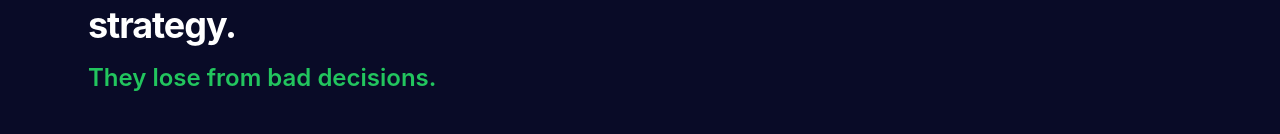
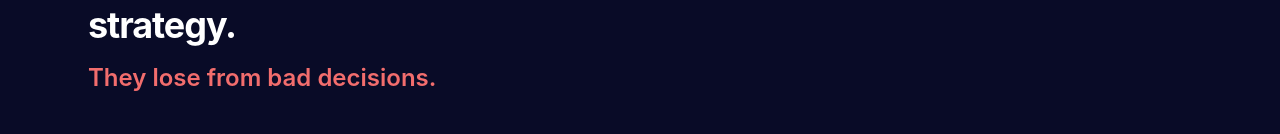
Before and after one commit to verify-trading/verify-trading, a Next.js app: page / in a window 1280 px wide. Shown: the part 766-900 px from the top of the page. Built offline with nearby package versions, Linux system fonts and the light colour scheme; no server answers.

Commit message:
Update text color in HowItWorksSection for improved visual consistency

```diff
--- a/src/components/landing/landing-page.tsx
+++ b/src/components/landing/landing-page.tsx
@@ -284,7 +284,7 @@ function HowItWorksSection() {
           <h2 className="mt-3 text-3xl font-bold tracking-[-0.03em] text-white sm:text-4xl">
             {"Most traders don't lose from bad strategy."}
           </h2>
-          <p className="mt-4 text-xl font-semibold leading-snug text-[var(--vt-green)] sm:text-2xl">
+          <p className="mt-4 text-xl font-semibold leading-snug text-[var(--vt-coral)] sm:text-2xl">
             They lose from bad decisions.
           </p>
         </div>
```
